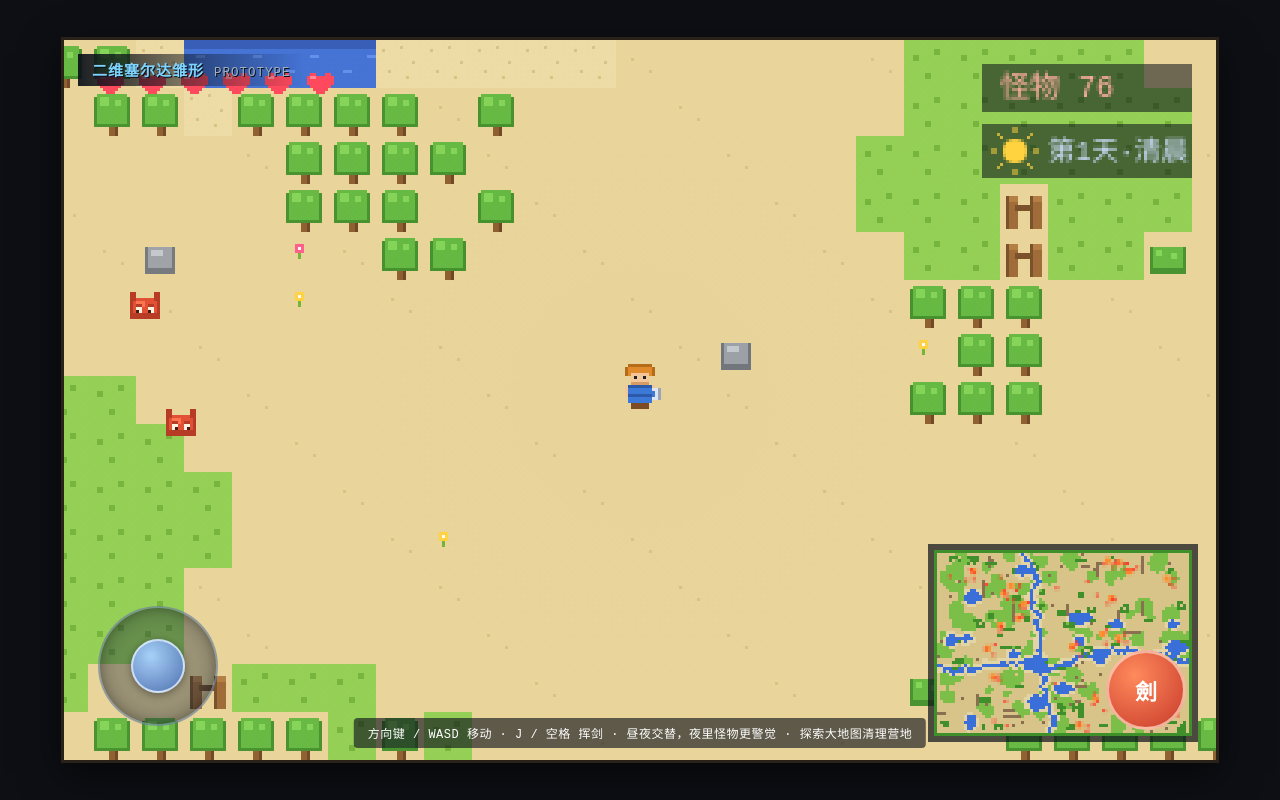
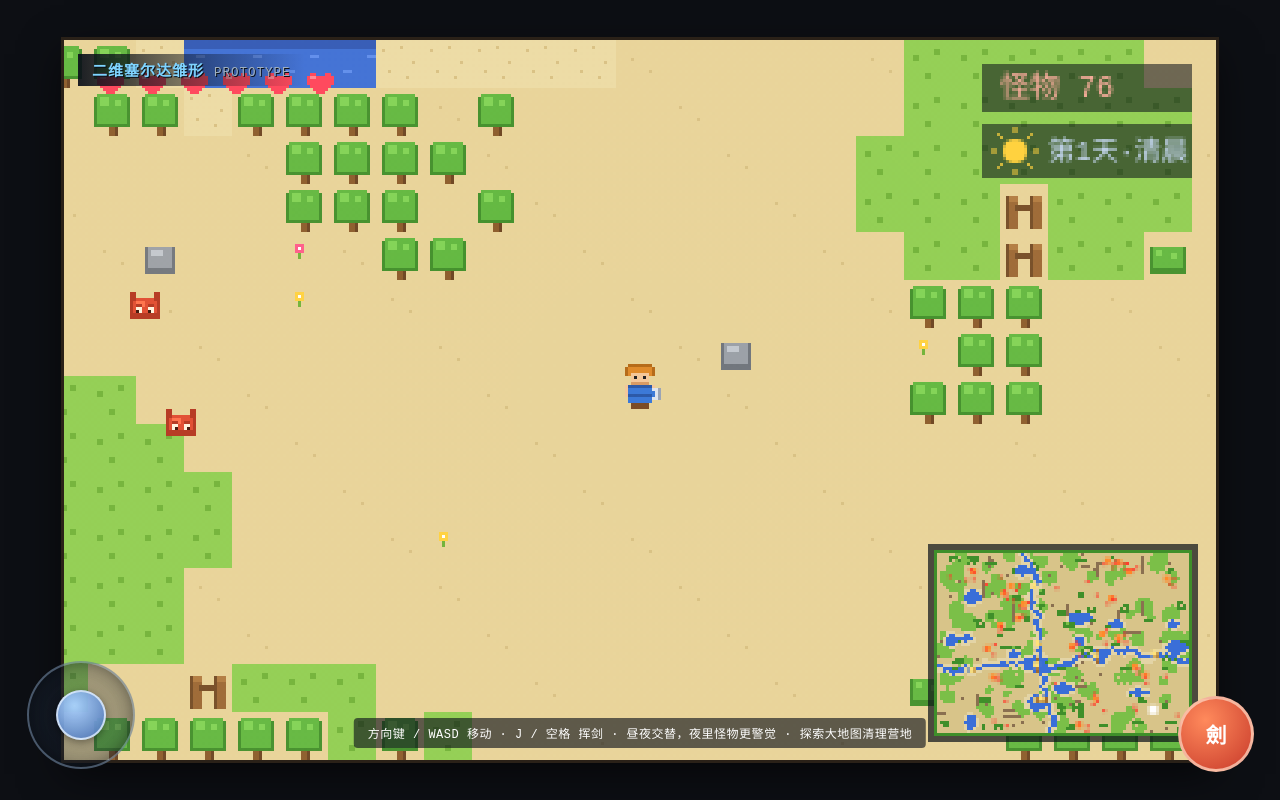
Before and after one commit to GameNexus117/ZeldaPrototype, a plain HTML site: page index.html in a window 1280 px wide. Drawn offline with Linux system fonts and the light colour scheme.

Commit message:
Add files via upload

```diff
--- a/index.html
+++ b/index.html
@@ -9,6 +9,7 @@
   html,body { height:100%; background:#0d0f14; overflow:hidden;
     font-family:"Courier New",ui-monospace,monospace; touch-action:none; user-select:none; }
   #wrap { position:fixed; inset:0; display:flex; align-items:center; justify-content:center; }
+  body.touch #wrap { align-items:flex-start; padding-top:6px; }
   #game { position:relative; }
   canvas { display:block; image-rendering:pixelated; image-rendering:crisp-edges;
     background:#e8d49a; box-shadow:0 0 0 3px #2a2118, 0 14px 40px rgba(0,0,0,.6); }
@@ -27,23 +28,23 @@
     text-align:center; }
 
   /* ---- 移动端触控 ---- */
-  #touch { position:absolute; inset:0; pointer-events:none; }
-  .pad { position:absolute; pointer-events:auto; }
-  /* 虚拟摇杆 */
-  #stick { left:14px; bottom:14px; width:160px; height:160px; touch-action:none; }
+  #touch { position:fixed; inset:0; pointer-events:none; z-index:10; }
+  .pad { position:fixed; pointer-events:auto; }
+  /* 虚拟摇杆（固定在视口左下） */
+  #stick { left:12px; bottom:max(16px, env(safe-area-inset-bottom)); width:138px; height:138px; touch-action:none; }
   #stickBase { position:absolute; left:50%; top:50%; transform:translate(-50%,-50%);
-    width:120px; height:120px; border-radius:50%;
-    background:radial-gradient(circle at 50% 50%, rgba(40,55,75,.32), rgba(20,30,45,.46));
-    border:2px solid rgba(150,180,210,.45); box-shadow:inset 0 0 14px rgba(0,0,0,.35); }
-  #stickKnob { position:absolute; left:50%; top:50%; width:54px; height:54px;
-    margin:-27px 0 0 -27px; border-radius:50%; transform:translate(0,0);
+    width:108px; height:108px; border-radius:50%;
+    background:radial-gradient(circle at 50% 50%, rgba(40,55,75,.30), rgba(20,30,45,.44));
+    border:2px solid rgba(150,180,210,.42); box-shadow:inset 0 0 14px rgba(0,0,0,.32); }
+  #stickKnob { position:absolute; left:50%; top:50%; width:50px; height:50px;
+    margin:-25px 0 0 -25px; border-radius:50%; transform:translate(0,0);
     background:radial-gradient(circle at 36% 30%, rgba(170,210,255,.96), rgba(70,110,180,.92));
     border:2px solid rgba(225,238,255,.82); box-shadow:0 2px 8px rgba(0,0,0,.4);
     pointer-events:none; transition:transform .04s linear; }
   #stick.dragging #stickKnob { transition:none; }
-  #atk { right:30px; bottom:30px; width:80px; height:80px; border-radius:50%;
+  #atk { right:26px; bottom:max(28px, env(safe-area-inset-bottom)); width:76px; height:76px; border-radius:50%;
     background:radial-gradient(circle at 35% 30%,#ff8a5c,#c83a2a);
-    border:3px solid rgba(255,220,200,.7); color:#fff; font-weight:bold; font-size:22px;
+    border:3px solid rgba(255,220,200,.7); color:#fff; font-weight:bold; font-size:21px;
     display:flex; align-items:center; justify-content:center; pointer-events:auto;
     touch-action:none; }
   #atk:active { transform:scale(.92); }
@@ -56,14 +57,14 @@
     <canvas id="cv"></canvas>
     <div id="banner">二维塞尔达雏形 <small>PROTOTYPE</small></div>
     <div id="hint">方向键 / WASD 移动 · J / 空格 挥剑 · 昼夜交替，夜里怪物更警觉 · 探索大地图清理营地</div>
-    <div id="touch">
-      <div id="stick" class="pad">
-        <div id="stickBase"></div>
-        <div id="stickKnob"></div>
-      </div>
-      <div id="atk" class="pad">劍</div>
-    </div>
   </div>
+</div>
+<div id="touch">
+  <div id="stick" class="pad">
+    <div id="stickBase"></div>
+    <div id="stickKnob"></div>
+  </div>
+  <div id="atk" class="pad">劍</div>
 </div>
 <script>
 "use strict";
@@ -80,8 +81,8 @@ const MAP_W = 144, MAP_H = 104;          // 地图格数（远大于视口，约
 const WORLD_W = MAP_W*TILE, WORLD_H = MAP_H*TILE;
 
 // 地块类型
-const T = { SAND:0, GRASS:1, WATER:2, TREE:3, BUSH:4, FENCE:5, ROCK:6, FLOWER:7, CAMP:8, BEACH:9 };
-const SOLID = { [T.WATER]:1, [T.TREE]:1, [T.FENCE]:1, [T.ROCK]:1 }; // 阻挡通行
+const T = { SAND:0, GRASS:1, WATER:2, TREE:3, BUSH:4, FENCE:5, ROCK:6, FLOWER:7, CAMP:8, BEACH:9, BRIDGE_V:10, BRIDGE_H:11 };
+const SOLID = { [T.WATER]:1, [T.TREE]:1, [T.FENCE]:1, [T.ROCK]:1 }; // 阻挡通行（桥可走）
 
 // ---------- 调色板 ----------
 const C = {
@@ -124,6 +125,9 @@ function set(x,y,v){ if(x<0||y<0||x>=MAP_W||y>=MAP_H) return; map[idx(x,y)]=v; }
 
 const camps = [];   // {tx,ty}  营地（怪物休息点）
 let spawnPx = {x:0,y:0};
+const hRiverY = new Int16Array(MAP_W);   // 横河每列上沿
+const vRiverX = new Int16Array(MAP_H);   // 纵河每行左沿
+const bridges = [];                       // 桥头坐标（用于小地图/提示）
 
 function buildMap(){
   // 1. 基础铺沙
@@ -141,12 +145,14 @@ function buildMap(){
   let ry = Math.floor(MAP_H*0.62);
   for(let x=0;x<MAP_W;x++){
     ry += ri(-1,1); ry=Math.max(4,Math.min(MAP_H-5,ry));
+    hRiverY[x]=ry;                       // 记录横河上沿，便于架桥
     const w=ri(2,3);
     for(let d=0;d<w;d++){ set(x,ry+d,T.WATER); }
   }
   let rx2 = Math.floor(MAP_W*0.34);
   for(let y=0;y<MAP_H;y++){
     rx2 += ri(-1,1); rx2=Math.max(4,Math.min(MAP_W-5,rx2));
+    vRiverX[y]=rx2;                       // 记录纵河左沿
     const w=ri(2,3);
     for(let d=0;d<w;d++){ set(rx2+d,y,T.WATER); }
   }
@@ -226,6 +232,43 @@ function buildMap(){
     camps.push({tx:x,ty:y});
     placed++;
   }
+
+  // 11. 架桥：在两条河上各开几处可通行的桥（否则河把地图切断）
+  placeBridges();
+}
+
+// 竖向桥（跨横河，沿列 bx 铺2格宽，让玩家上下穿过）
+function carveBridgeV(bx){
+  const y0 = hRiverY[bx]||Math.floor(MAP_H*0.62);
+  let minY=99, maxY=-1;
+  for(let y=Math.max(2,y0-4); y<=Math.min(MAP_H-3,y0+8); y++){
+    for(let dx=0;dx<2;dx++){ if(get(bx+dx,y)===T.WATER){ set(bx+dx,y,T.BRIDGE_V); minY=Math.min(minY,y); maxY=Math.max(maxY,y); } }
+  }
+  if(maxY<0) return;
+  // 清出两端落脚点（避免桥头被树/石挡住）
+  for(let dx=0;dx<2;dx++){
+    if(SOLID[get(bx+dx,minY-1)]) set(bx+dx,minY-1,T.SAND);
+    if(SOLID[get(bx+dx,maxY+1)]) set(bx+dx,maxY+1,T.SAND);
+  }
+  bridges.push({tx:bx, ty:Math.round((minY+maxY)/2)});
+}
+// 横向桥（跨纵河，沿行 by 铺2格高）
+function carveBridgeH(by){
+  const x0 = vRiverX[by]||Math.floor(MAP_W*0.34);
+  let minX=9999, maxX=-1;
+  for(let x=Math.max(2,x0-4); x<=Math.min(MAP_W-3,x0+8); x++){
+    for(let dy=0;dy<2;dy++){ if(get(x,by+dy)===T.WATER){ set(x,by+dy,T.BRIDGE_H); minX=Math.min(minX,x); maxX=Math.max(maxX,x); } }
+  }
+  if(maxX<0) return;
+  for(let dy=0;dy<2;dy++){
+    if(SOLID[get(minX-1,by+dy)]) set(minX-1,by+dy,T.SAND);
+    if(SOLID[get(maxX+1,by+dy)]) set(maxX+1,by+dy,T.SAND);
+  }
+  bridges.push({tx:Math.round((minX+maxX)/2), ty:by});
+}
+function placeBridges(){
+  for(const f of [0.15,0.40,0.63,0.86]){ const bx=Math.floor(MAP_W*f); carveBridgeV(bx); }
+  for(const f of [0.20,0.50,0.80]){ const by=Math.floor(MAP_H*f); carveBridgeH(by); }
 }
 function walkableTile(x,y){ return !SOLID[get(x,y)]; }
 buildMap();
@@ -268,6 +311,20 @@ function drawTile(tx,ty){
     const o=Math.floor(time*0.6 + tx*3)%TILE;
     R(x+((o)%TILE),y+5,3,1,C.waterHi);
     R(x+((o+8)%TILE),y+10,3,1,C.waterHi);
+  }
+  else if(t===T.BRIDGE_V){ // 竖向桥：横向木板，左右护栏
+    R(x,y,TILE,TILE,C.water);                 // 底层水（栏外露出）
+    R(x+2,y,12,TILE,'#9a6a38');               // 木板路面
+    for(let i=0;i<TILE;i+=4) R(x+2,y+i,12,1,'#6e4a26'); // 板缝
+    R(x+1,y,2,TILE,'#5a3a1e'); R(x+13,y,2,TILE,'#5a3a1e'); // 护栏
+    R(x+1,y,2,2,'#7a5226'); R(x+13,y,2,2,'#7a5226');
+  }
+  else if(t===T.BRIDGE_H){ // 横向桥：纵向木板，上下护栏
+    R(x,y,TILE,TILE,C.water);
+    R(x,y+2,TILE,12,'#9a6a38');
+    for(let i=0;i<TILE;i+=4) R(x+i,y+2,1,12,'#6e4a26');
+    R(x,y+1,TILE,2,'#5a3a1e'); R(x,y+13,TILE,2,'#5a3a1e');
+    R(x,y+1,2,2,'#7a5226'); R(x,y+13,2,2,'#7a5226');
   }
   else if(t===T.FLOWER){
     const col = ((tx+ty)%2)?C.flower:C.flowerY;
@@ -903,6 +960,7 @@ function buildMiniTerrain(){
   for(let y=0;y<MAP_H;y++) for(let x=0;x<MAP_W;x++){
     const t=get(x,y); let col;
     if(t===T.WATER) col='#3a6ed8'; else if(t===T.TREE) col='#3f8f2a';
+    else if(t===T.BRIDGE_V||t===T.BRIDGE_H) col='#a06a30';
     else if(t===T.GRASS) col='#7bbf48'; else if(t===T.ROCK||t===T.FENCE) col='#8a7050';
     else if(t===T.BEACH) col='#e3d4a6'; else col='#d8c489';
     c.fillStyle=col; c.fillRect(x,y,1,1);
@@ -918,6 +976,8 @@ function drawMinimap(){
   const sxv=mw/MAP_W, syv=mh/MAP_H;
   // 营地
   ctx.fillStyle='#ff8a2a'; for(const cp of camps) ctx.fillRect(ox+cp.tx*sxv-1, oy+cp.ty*syv-1, 2,2);
+  // 桥（亮黄点，方便找过河点）
+  ctx.fillStyle='#ffe27a'; for(const b of bridges) ctx.fillRect(ox+b.tx*sxv-1, oy+b.ty*syv-1, 2,2);
   // 怪
   ctx.fillStyle='#ff3a2a'; for(const m of monsters) if(!m.dead) ctx.fillRect(ox+(m.x/TILE)*sxv, oy+(m.y/TILE)*syv,1,1);
   // 玩家
@@ -931,12 +991,19 @@ function drawMinimap(){
 // ===================================================================
 function loop(){ update(); render(); requestAnimationFrame(loop); }
 
+// 触屏检测：预留底部控制区，避免控件压住地图
+const IS_TOUCH = (('ontouchstart' in window) || (navigator.maxTouchPoints>0)) &&
+                 !window.matchMedia('(hover:hover) and (pointer:fine)').matches;
+if(IS_TOUCH) document.body.classList.add('touch');
+const CTRL_BAND = 168;   // 底部控制区高度（摇杆+按钮）
+
 function fit(){
   const pad=8;
-  const sw=window.innerWidth-pad*2, sh=window.innerHeight-pad*2;
+  const band = IS_TOUCH ? CTRL_BAND : 0;
+  const sw=window.innerWidth-pad*2, sh=window.innerHeight-pad*2-band;
   let s=Math.min(sw/CW, sh/CH);
-  s=Math.max(1, Math.floor(s)); // 整数缩放保持像素清晰
-  if(s*CW>sw||s*CH>sh){ s=Math.min(sw/CW,sh/CH); } // 太小则用小数
+  const si=Math.max(1, Math.floor(s));        // 优先整数缩放保持像素清晰
+  if(si*CW<=sw && si*CH<=sh) s=si;
   cv.style.width=(CW*s)+'px'; cv.style.height=(CH*s)+'px';
 }
 addEventListener('resize',fit); fit();
```
